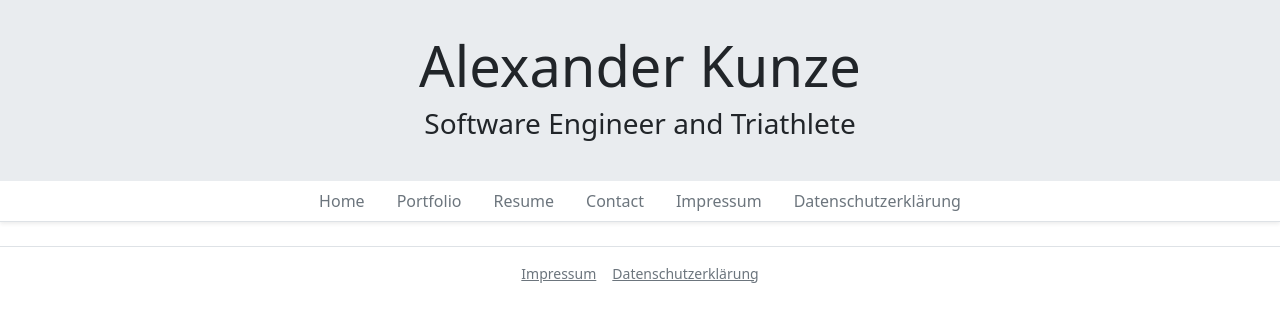
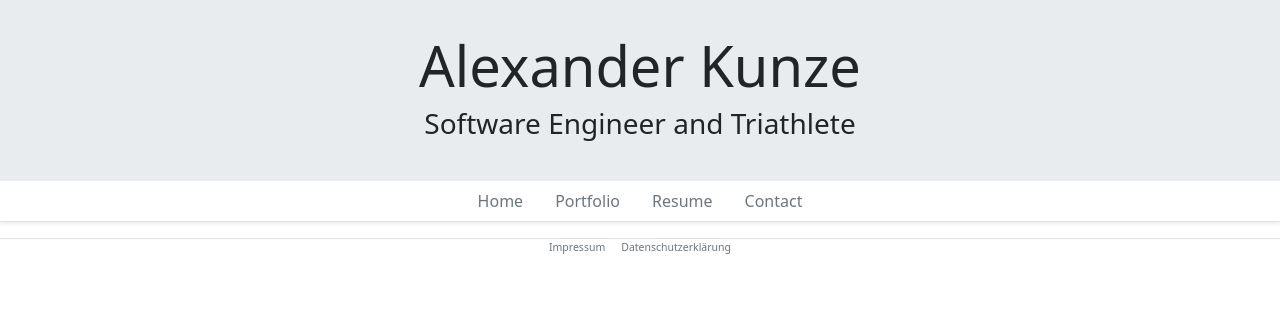
Before and after one commit to Ryyvive/alex-kunze, an Angular app: page / in a window 1280 px wide. Shown: the top 322 px of the page. Built offline with nearby package versions, Linux system fonts and the light colour scheme.

Commit message:
chore(layout): keep Impressum/Privacy only in compact footer; remove from navbar

```diff
--- a/src/app/app.component.css
+++ b/src/app/app.component.css
@@ -0,0 +1,4 @@
+.site-footer{padding:0.125rem 0;margin-top:0.5rem;font-size:0.75rem;line-height:1}
+.site-footer .container{padding:0}
+.site-footer a{color:var(--bs-secondary);text-decoration:none;margin:0 0.5rem}
+.site-footer a:hover{text-decoration:underline}
--- a/src/app/app.component.html
+++ b/src/app/app.component.html
@@ -5,9 +5,11 @@
 <div class="container mt-3">
   <router-outlet></router-outlet>
 </div>
-<footer class="border-top mt-4 py-3">
-  <div class="container text-center small">
-    <a routerLink="/impressum" class="text-secondary me-3">Impressum</a>
-    <a routerLink="/privacy" class="text-secondary">Datenschutzerklärung</a>
+<footer class="border-top site-footer">
+  <div class="container text-center">
+    <small>
+      <a routerLink="/impressum" class="text-secondary">Impressum</a>
+      <a routerLink="/privacy" class="text-secondary">Datenschutzerklärung</a>
+    </small>
   </div>
 </footer>
--- a/src/app/navbar/navbar.component.html
+++ b/src/app/navbar/navbar.component.html
@@ -13,12 +13,6 @@
       <li class="nav-item">
         <a class="nav-link text-secondary">Contact</a>
       </li>
-      <li class="nav-item">
-        <a routerLink="/impressum" class="nav-link text-secondary">Impressum</a>
-      </li>
-      <li class="nav-item">
-        <a routerLink="/privacy" class="nav-link text-secondary">Datenschutzerklärung</a>
-      </li>
     </ul>
   </div>
 </nav>
```
